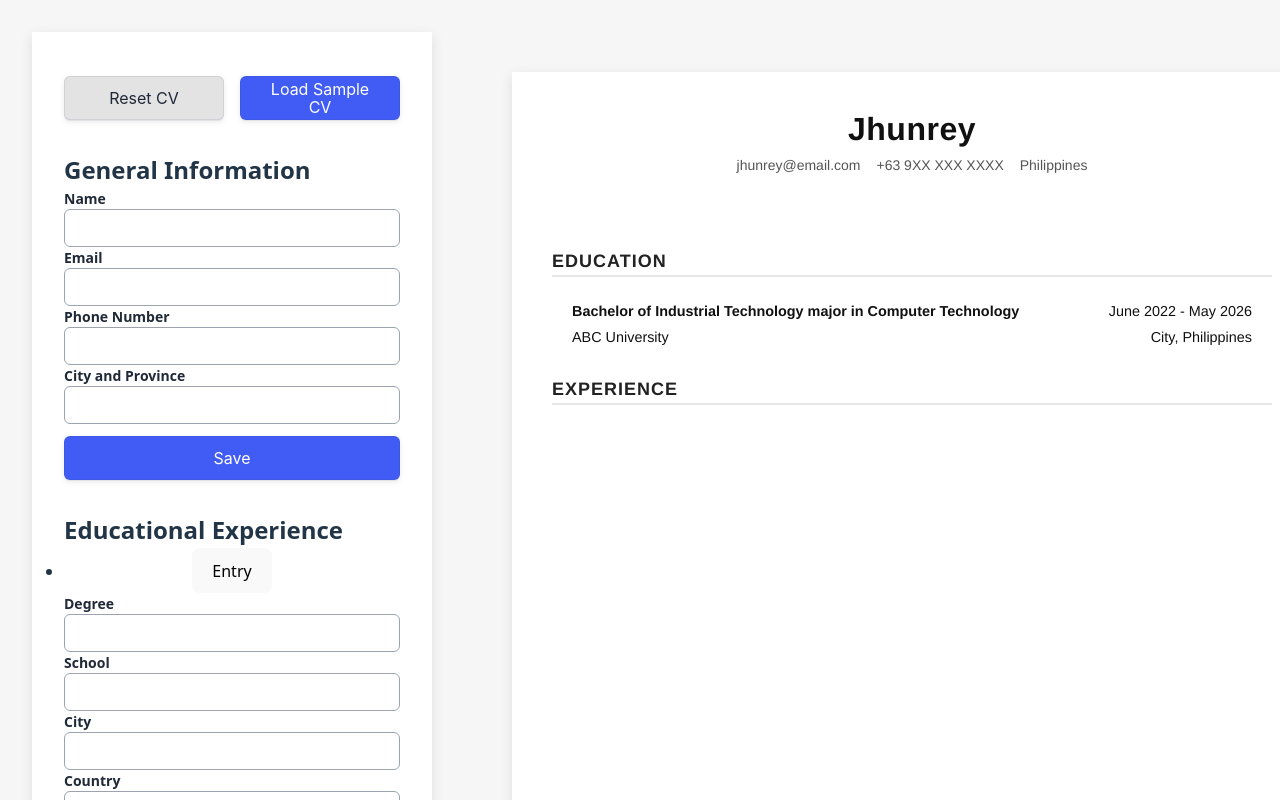
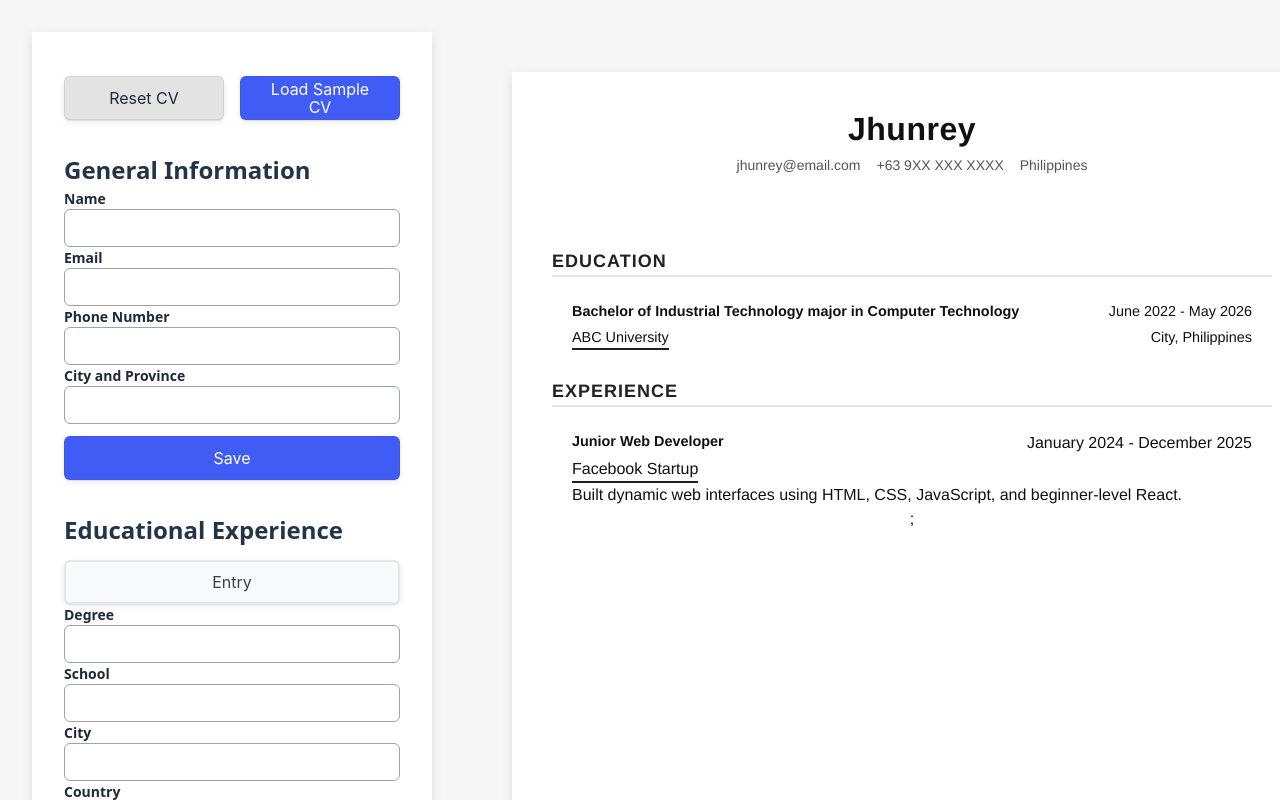
Before and after one commit to ErrorCode710/ProjectCvMaker, a React (Vite) app in the folder project-cv/: page / in a window 1280 px wide. Both pictures are taken after a click on the button "Load Sample CV". Shown: the top 800 px of the page. Built offline with nearby package versions, Linux system fonts and the light colour scheme.

Commit message:
Add Editable entry list for professional and education section

```diff
--- a/project-cv/src/components/CvBuilder/index.jsx
+++ b/project-cv/src/components/CvBuilder/index.jsx
@@ -1,8 +1,12 @@
+import { useState } from "react";
 import CvButton from "../CvButton";
 import CvForm from "../CvForm";
 import CvPreview from "../CvPreview";
-import { useState } from "react";
+
 function CvBuilder() {
+  // ------------------------
+  // Sample / Static Data
+  // ------------------------
   const sampleData = {
     generalInfo: {
       name: "Jhunrey",
@@ -15,19 +19,23 @@ function CvBuilder() {
       school: "ABC University",
       city: "City",
       country: "Philippines",
-      yearBegin: "2022-06-01", // full date
-      yearEnd: "2026-05-31", // full date
+      yearBegin: "2022-06-01",
+      yearEnd: "2026-05-31",
     },
     professionalInfo: {
       jobTitle: "Junior Web Developer",
       company: "Facebook Startup",
       skillDesc: "Built dynamic web interfaces using HTML, CSS, JavaScript, and beginner-level React.",
-      yearBegin: "2024-01-15", // full date
-      yearEnd: "2025-12-31", // full date
+      yearBegin: "2024-01-15",
+      yearEnd: "2025-12-31",
     },
   };
 
+  // ------------------------
+  // General Information State
+  // ------------------------
   const [generalInfo, setGeneralInfo] = useState({
+    id: "",
     name: "",
     email: "",
     phoneNo: "",
@@ -35,12 +43,14 @@ function CvBuilder() {
   });
 
   const onSaveGeneral = (general) => {
+    setGeneralInfo(general);
+  };
 
-    setGeneralInfo(general);
-  }
-
-  // blue print
+  // ------------------------
+  // Educational State
+  // ------------------------
   const [educationalInfo, setEducationalInfo] = useState({
+    id: null,
     degree: "",
     school: "",
     city: "",
@@ -50,14 +60,45 @@ function CvBuilder() {
   });
 
   const [education, setEducation] = useState([]);
+  const [editingEduId, setEditingEduId] = useState(null);
 
-  const addEntryEducation = () => {
-    setEducation((prev) => [...prev, educationalInfo]);
-    setEducationalInfo({ degree: "", school: "", city: "", country: "", yearBegin: "", yearEnd: "" });
+  const saveEducationEntry = () => {
+    // console.log("editingID State", editingEduId);
+    if (editingEduId === null) {
+      setEducation((prev) => [...prev, { ...educationalInfo, id: crypto.randomUUID() }]);
+      // console.log("SUCCESS ADD", education);
+    } else {
+      setEducation((prev) => prev.map((edu) => (edu.id === editingEduId ? { ...educationalInfo, id: editingEduId } : edu)));
+      // console.log("SUCCESS EDIT", education);
+    }
+
+    //reset
+    setEducationalInfo({
+      id: "",
+      degree: "",
+      school: "",
+      city: "",
+      country: "",
+      yearBegin: "",
+      yearEnd: "",
+    });
+    setEditingEduId(null);
+
     console.log(education);
   };
 
+  // Summary To Add the update or add entry
+  // If the educationalInfo is id is null then  add entry
+  // else educationalInfo is not null map over the education
+  //
+  // so my understanding its not editing the precise index of entry rather replacing the whole entries
+  // but just copy the previous entries and edit only the formdata match
+
+  // ------------------------
+  // Professional State
+  // ------------------------
   const [professionalInfo, setProfessionalInfo] = useState({
+    id: null,
     jobTitle: "",
     company: "",
     skillDesc: "",
@@ -66,33 +107,70 @@ function CvBuilder() {
   });
 
   const [professions, setProfessions] = useState([]);
+  const [editingProfId, setEditingProfId] = useState(null);
 
-  const addEntryProfessions = () => {
-    setProfessions((prev) => [...prev, professionalInfo]);
-    setProfessionalInfo({ jobTitle: "", company: "", skillDesc: "", yearBegin: "", yearEnd: "" });
+  // const addEntryProfessions = () => {
+  //   setProfessions((prev) => [...prev, professionalInfo]);
+  //   setProfessionalInfo({
+  //     jobTitle: "",
+  //     company: "",
+  //     skillDesc: "",
+  //     yearBegin: "",
+  //     yearEnd: "",
+  //   });
+  // };
+
+  const saveProfesisonalEntry = () => {
+    console.log("editingID State", editingProfId);
+    if (editingProfId === null) {
+      setProfessions((prev) => [...prev, { ...professionalInfo, id: crypto.randomUUID() }]);
+      console.log("SUCCESS ADD", professions);
+    } else {
+      setProfessions((prev) =>
+        prev.map((edu) => (edu.id === editingProfId ? { ...professionalInfo, id: editingProfId } : edu))
+      );
+      console.log("SUCCESS EDIT", professions);
+    }
+
+    //reset
+    setProfessionalInfo({
+      id: null,
+      jobTitle: "",
+      company: "",
+      skillDesc: "",
+      yearBegin: "",
+      yearEnd: "",
+    });
+    console.log("PROFESSION", professions);
+    setEditingProfId(null);
   };
 
+  // ------------------------
+  // Utility Actions
+  // ------------------------
   const loadSampleData = () => {
     setGeneralInfo(sampleData.generalInfo);
-
     setEducation([sampleData.educationalInfo]);
-
     setProfessions([sampleData.professionalInfo]);
   };
 
   const clearSampleData = () => {
-    console.log("Clear CV");
     setGeneralInfo({
       name: "",
       email: "",
       phoneNo: "",
       address: "",
     });
-
     setEducation([]);
     setProfessions([]);
   };
 
+  // const editEntry = () => {
+
+  // }
+  // ------------------------
+  // Render
+  // ------------------------
   return (
     <div className="wrapper">
       <CvForm
@@ -101,16 +179,19 @@ function CvBuilder() {
         onSaveGeneral={onSaveGeneral}
         educationalInfo={educationalInfo}
         setEducationalInfo={setEducationalInfo}
-        onAddEducation={addEntryEducation}
+        onAddEducation={saveEducationEntry}
         educations={education}
+        setEditingEduId={setEditingEduId}
         professionalInfo={professionalInfo}
         setProfessionalInfo={setProfessionalInfo}
-        onAddProfession={addEntryProfessions}
+        onAddProfession={saveProfesisonalEntry}
         professions={professions}
+        setEditingProfId={setEditingProfId}
         onLoadSample={loadSampleData}
         onClear={clearSampleData}
       />
-      <CvPreview generalInfo={generalInfo} educationalInfo={education} professionalInfo={professions}></CvPreview>
+
+      <CvPreview generalInfo={generalInfo} educationalInfo={education} professionalInfo={professions} />
     </div>
   );
 }
--- a/project-cv/src/components/CvButton.jsx
+++ b/project-cv/src/components/CvButton.jsx
@@ -1,7 +1,6 @@
-function CvButton({ style, onClick, name }) {
-
+function CvButton({ style, onClick, name, type }) {
   return (
-    <button className={style} onClick={onClick}>
+    <button type={type} className={style} onClick={onClick}>
       {name}
     </button>
   );
--- a/project-cv/src/components/CvForm/index.jsx
+++ b/project-cv/src/components/CvForm/index.jsx
@@ -11,9 +11,11 @@ function CvForm({
   educationalInfo,
   setEducationalInfo,
   educations,
+  setEditingEduId,
   professionalInfo,
   setProfessionalInfo,
-  profession,
+  professions,
+  setEditingProfId,
   onAddEducation,
   onAddProfession,
   onLoadSample,
@@ -36,13 +38,15 @@ function CvForm({
         setEducationalInfo={setEducationalInfo}
         onAddEducation={onAddEducation}
         educations={educations}
+        setEditingEduId={setEditingEduId}
       />
 
       <ProfessionalExperience
         professionalInfo={professionalInfo}
         setProfessionalInfo={setProfessionalInfo}
         onAddProfession={onAddProfession}
-        profession={profession}
+        professions={professions}
+        setEditingProfId={setEditingProfId}
       />
     </div>
   );
--- a/project-cv/src/components/EducationalExperience/index.jsx
+++ b/project-cv/src/components/EducationalExperience/index.jsx
@@ -3,20 +3,16 @@ import Input from "../Input";
 import CvButton from "../CvButton";
 import EntryList from "../EntryList";
 
-function EducationalExperience({ educationalInfo, setEducationalInfo, onAddEducation, educations }) {
-  console.log(educations)
-  //   console.log(useState(4));
-  // const [degree, setDegree] = useState("");
-  // const [school, setSchool] = useState("");
-  // const [city, setCity] = useState("");
-  // const [country, setCountry] = useState("");
-  // const [yearBegin, setYearBegin] = useState("");
-  // const [yearEnd, setYearEnd] = useState("");
+function EducationalExperience({ educationalInfo, setEducationalInfo, onAddEducation, educations,setEditingEduId }) {
+  // console.log(educations);
 
   // console.log(educationalInfo);
 
   const handleSubmit = (e) => {
     e.preventDefault();
+
+    onAddEducation();
+
     console.log("Submitted:");
   };
 
@@ -27,15 +23,25 @@ function EducationalExperience({ educationalInfo, setEducationalInfo, onAddEduca
     });
   };
 
+  const editEducation = (edu) => {
+    setEducationalInfo(edu)
+    setEditingEduId(edu.id)
+
+  }
+
+  // TO DO
+  // WHEN ADDING FIRST ENTRY IT GONE NOT REFLECTING ON THE SECTION ALSO AND THE ENTRY BUT ON THE SECOND ENTRY IT APPEAR
+
   return (
     <div>
       <h2 className="section-title">Educational Experience</h2>
-      <EntryList items={educations}></EntryList>
+      <EntryList editEntry={editEducation} items={educations}></EntryList>
       <div>
         <form onSubmit={handleSubmit} className="formInputContainer">
           <Input
             label="Degree"
             value={educationalInfo.degree}
+            required
             onChange={(e) => handleChange("degree", e.target.value)}
           ></Input>
           <Input
@@ -61,9 +67,9 @@ function EducationalExperience({ educationalInfo, setEducationalInfo, onAddEduca
             value={educationalInfo.yearEnd}
             onChange={(e) => handleChange("yearEnd", e.target.value)}
           ></Input>
+          <CvButton type="submit" style="button-9" name="Add"></CvButton>
+          <CvButton style="button-9 button-9-edit" name="Edit"></CvButton>
         </form>
-        <CvButton style="button-9" name="Add" onClick={onAddEducation}></CvButton>
-        <CvButton style="button-9 button-9-edit" name="Edit"></CvButton>
       </div>
     </div>
   );
--- a/project-cv/src/components/EntryList.jsx
+++ b/project-cv/src/components/EntryList.jsx
@@ -1,4 +1,4 @@
-function EntryList({items = []}) {
+function EntryList({ items = [], editEntry }) {
   console.log("Entry lIst");
   return (
     // <li className="education-manager__item">
@@ -7,7 +7,14 @@ function EntryList({items = []}) {
     <ul>
       {items.map((item, index) => (
         <li key={index} className="education-manager__item">
-          <button className="education-manager__select">Entry</button>
+          <button
+            onClick={() => {
+              editEntry(item);
+            }}
+            className="button-9 button-9-list  education-manager__select"
+          >
+            Entry
+          </button>
         </li>
       ))}
     </ul>
--- a/project-cv/src/components/GeneralInformation/index.jsx
+++ b/project-cv/src/components/GeneralInformation/index.jsx
@@ -5,7 +5,7 @@ import { useState } from "react";
 
 function GeneralInformation({ generalInfo, onSaveGeneral }) {
   const [draft, setDraft] = useState(generalInfo);
-  console.log(draft);
+
 
   const handleChange = (field, value) => {
     setDraft({
--- a/project-cv/src/components/ProfessionalExperience/Preview.jsx
+++ b/project-cv/src/components/ProfessionalExperience/Preview.jsx
@@ -1,25 +1,49 @@
 import { formatMonthYear } from "../utils";
-function ProfessionalExperiencePreview({ jobTitle, company, skillDesc, yearBegin, yearEnd }) {
-  const entryDate = yearBegin && yearEnd ? `${formatMonthYear(yearBegin)} - ${formatMonthYear(yearEnd)}` : "";
+function ProfessionalExperiencePreview({ professionalInfo }) {
+  // const entryDate = yearBegin && yearEnd ? `${formatMonthYear(yearBegin)} - ${formatMonthYear(yearEnd)}` : "";
 
   return (
     <section className="cv__section cv__section--experience">
       <h2 className="cv__section-title">Experience</h2>
 
+      <ul>
+        {professionalInfo.map((prof, index) => {
+          const entryDate =
+            prof.yearBegin && prof.yearEnd ? `${formatMonthYear(prof.yearBegin)} - ${formatMonthYear(prof.yearEnd)}` : "";
+          return (
+            <li key={index} className="cv__entry--job">
               <div className="cv__entry--job">
                 <div className="cv__entry">
-          <h3 className="cv__entry-title">{jobTitle}</h3>
+                  <h3 className="cv__entry-title">{prof.jobTitle}</h3>
                   <span className="cv__entry-date ">{entryDate}</span>
                 </div>
 
                 <div className="cv__entry-meta">
-          <span className="cv__entry-org">{company}</span>
+                  <span className="cv__entry-org">{prof.company}</span>
                 </div>
 
-        <p className="cv__entry-desc">{skillDesc}</p>
+                <p className="cv__entry-desc">{prof.skillDesc}</p>
               </div>
+              ;
+            </li>
+          );
+        })}
+      </ul>
     </section>
   );
 }
 
 export default ProfessionalExperiencePreview;
+
+// <div className="cv__entry--job">
+//   <div className="cv__entry">
+//     <h3 className="cv__entry-title">{jobTitle}</h3>
+//     <span className="cv__entry-date ">{entryDate}</span>
+//   </div>
+
+//   <div className="cv__entry-meta">
+//     <span className="cv__entry-org">{company}</span>
+//   </div>
+
+//   <p className="cv__entry-desc">{skillDesc}</p>
+// </div>;
--- a/project-cv/src/styles/style.css
+++ b/project-cv/src/styles/style.css
@@ -97,6 +97,15 @@ body {
   color: #1f2937;
 }
 
+.button-9-list {
+  background-color: #f9fafb;
+  color: #374151;
+  border: 1px solid #e5e7eb;
+}
+
+.button-9-list:hover {
+  background-color: #f3f4f6;
+}
 .button-9-edit:hover {
   background-color: #fbfbfb;
 }
@@ -206,6 +215,14 @@ body {
   margin: 0 1.25rem;
 }
 
+.cv__entry-org {
+  border-bottom: 2px solid #202020;
+}
+
 ul {
   padding: 0;
 }
+
+li {
+  list-style: none;
+}
```
Also changed, not shown: project-cv/src/components/ProfessionalExperience/index.jsx (+12 -5 lines). Lines whose indentation alone changed are shown as unchanged.
